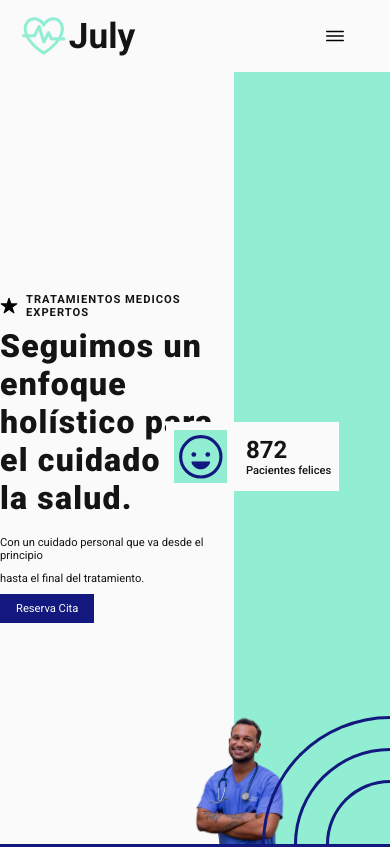
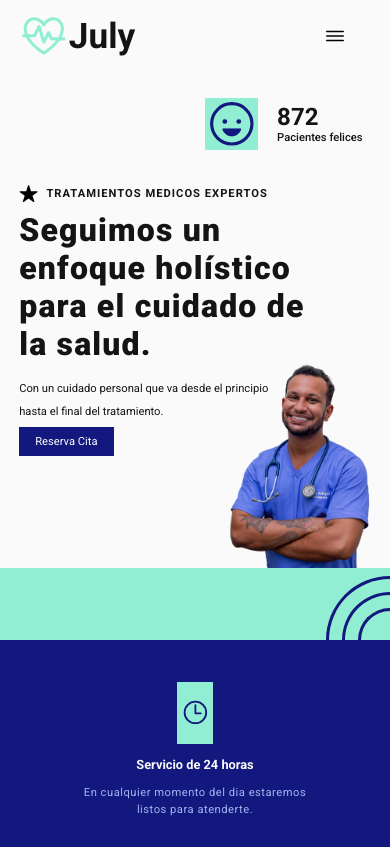
Before and after one commit to MarioRivVal/practicing-folder, a plain HTML site: page hospital-web-full-page-responsive/index.html in a window 390 px wide. Shown: the top 847 px of the page. Drawn offline with Linux system fonts and the light colour scheme.

Commit message:
keep building mobile queries

```diff
--- a/hospital-web-full-page-responsive/css/queries.css
+++ b/hospital-web-full-page-responsive/css/queries.css
@@ -1,8 +1,7 @@
-
 /* ---------   WIDTH  ---------------- */
 /* >= 1300px */
-@media(min-width:82em){
-  html{
+@media (min-width: 82em) {
+  html {
     font-size: 72%;
   }
 }
@@ -17,33 +16,36 @@
   .primary-tittle {
     font-size: 4rem;
   }
-  .doctor-img{
+  .doctor-img {
     width: 90%;
   }
 }
 /* <=1050px */
-@media(max-width:65em){
- .grid--3-cols{
-  gap: 1.6rem;
-  width: 90rem;
- }
-
+@media (max-width: 65em) {
+  .grid--3-cols {
+    gap: 1.6rem;
+    width: 90rem;
+  }
 }
 /* <=950px */
-@media(max-width:60em){
-  html{
+@media (max-width: 60em) {
+  html {
     font-size: 50%;
   }
-  .doctor-img{
-    width:70%;
+  .doctor-img {
+    width: 70%;
   }
-  .btn-mobile-nav{
+  .happy-box {
+    top: 50%;
+    right: 2%;
+  }
+  .btn-mobile-nav {
     display: block;
   }
-  .main-nav{
-    justify-content:space-between;
+  .main-nav {
+    justify-content: space-between;
   }
-  .nav{
+  .nav {
     position: absolute;
     top: 0;
     left: 0;
@@ -60,53 +62,85 @@
     opacity: 0;
     pointer-events: none;
     visibility: hidden;
-
-
   }
 
-  .btn-mobile-nav{
+  .btn-mobile-nav {
     display: block;
-    justify-self:self-end;
+    justify-self: self-end;
     z-index: 2;
-
   }
-  .btn-phone:link,.btn-phone:visited{
+  .btn-phone:link,
+  .btn-phone:visited {
     display: none;
   }
   .nav-link:link,
   .nav-link:visited {
-    font-size:2rem ;
+    font-size: 2rem;
   }
-  .open-nav .nav{
+  .open-nav .nav {
     transform: translateX(0);
     opacity: 1;
     pointer-events: auto;
-    visibility:visible;
+    visibility: visible;
   }
-  .open-nav .icon-mobile-nav[name="close-icon"]{
-    display:block;
+  .open-nav .icon-mobile-nav[name="close-icon"] {
+    display: block;
   }
-  .open-nav .icon-mobile-nav[name="menu-icon"]{
-    display:none;
+  .open-nav .icon-mobile-nav[name="menu-icon"] {
+    display: none;
   }
-
-
+  /************* MOBILE PHONES ***************/
 }
 /* <=700px */
-@media(max-width:44em){
-  .grid--3-cols{
+@media (max-width: 44em) {
+  .grid--3-cols {
     grid-template-columns: 1fr;
     width: 70%;
   }
-
 }
-/* ---------   HEIGHT ---------------- */
-/* >=1200px */
-@media(min-height:62em){
-  .section-hero{
-    height: 50vh;
+@media (max-width: 32em) {
+  .section-hero {
+    grid-template-rows: 9rem 1fr 9rem;
   }
-  .happy-box{
+  .hero-tittle-main {
+    grid-column: 1/5;
+  }
+  .phone-book-main {
+    grid-column: 1/-1;
+    grid-row: 3;
+  }
+  .doctor-img {
+    width: 45%;
+    bottom: 100%;
+    right: 0;
+  }
+  .happy-box {
+    top: 14%;
     right: 5%;
   }
+  .section-hero {
+    height: 80rem;
+  }
+  .secondary-tittle-box{
+    width: 44rem;
+    text-align: center;
+    padding: 8rem 0 4.8rem 0;
+  }
+
+  .gb-cicle--small {
+    width: 4rem;
+    height: 4rem;
+  }
+  .gb-cicle--medium {
+    width: 6rem;
+    height: 6rem;
+  }
+ .gb-cicle--big{
+    width: 8rem;
+    height: 8rem;
+  }
+  .video{
+    width: 48rem;
+  height: 24rem;
+  }
 }
--- a/hospital-web-full-page-responsive/css/style.css
+++ b/hospital-web-full-page-responsive/css/style.css
@@ -7,13 +7,14 @@
   grid-template-columns: repeat(5, 1fr);
   grid-template-rows: 9rem 1fr;
   position: relative;
-  height: 100vh;
+  height: 60rem;
 }
 .hero-tittle-main{
   grid-column: 1/4;
   display: flex;
   justify-content: center;
   align-items: center;
+  margin-left: 2.4rem;
 
 }
 .phone-book-main{
```
Also changed, not shown: hospital-web-full-page-responsive/img/extra/cdc-XLhDvfz0sUM-unsplash.jpg (deleted), hospital-web-full-page-responsive/img/extra/diana-polekhina-ZBstHWt9vLc-unsplash.jpg (deleted), hospital-web-full-page-responsive/img/extra/pexels-antoni-shkraba-5214995.jpg (deleted), hospital-web-full-page-responsive/img/extra/pexels-thirdman-5327580.jpg (deleted), 6 other files.
